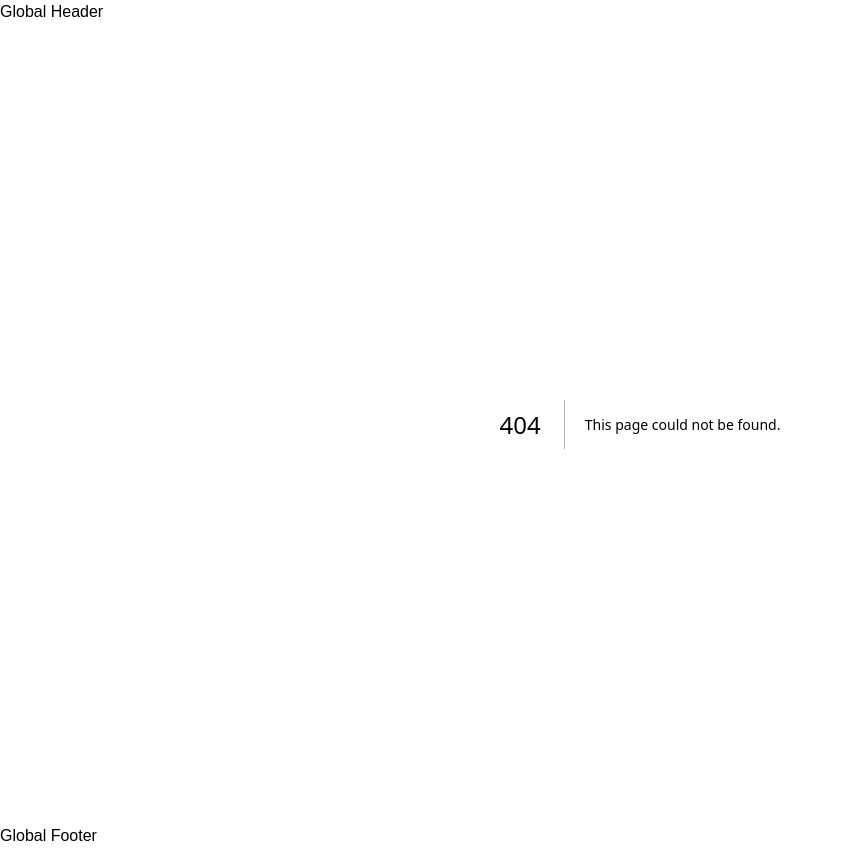
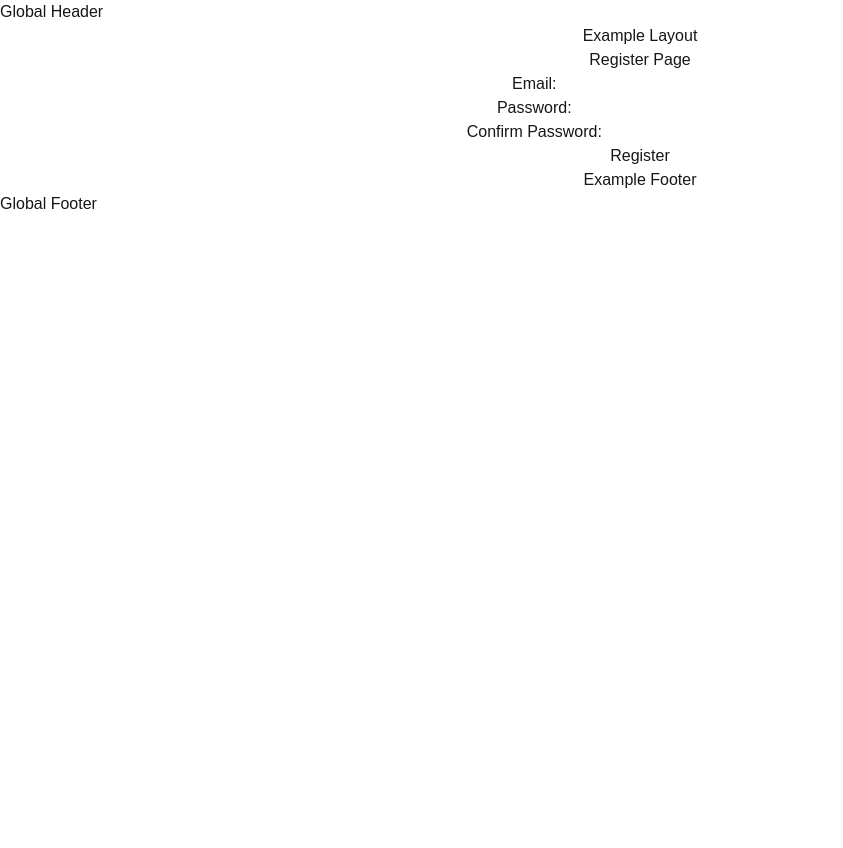
Before and after one commit to asrim10/next-35b, a Next.js app: page /example/register-input-form/register in a window 1280 px wide. Before the commit this address had no page. Shown: the whole page, without its empty margins (0-843 px from the left). After the commit the page ends 800 px from the top, so only its background shows below. Built offline with nearby package versions, Linux system fonts and the light colour scheme.

Commit message:
registration using customhook

```diff
--- a/app/example/input-form/hooks/use-login.ts
+++ b/app/example/input-form/hooks/use-login.ts
@@ -1,5 +1,5 @@
 import { useState, ChangeEvent } from "react";
-
+//custom hook
 //hook naming convention: "use" + Functionality
 export const useLoginForm = () => {
   const [email, setEmail] = useState("");
@@ -15,7 +15,7 @@ export const useLoginForm = () => {
       email,
       password,
     };
-    alert("Login with" + email + " " + password);
+    alert("Login with " + email + " " + password);
     //call api later
   };
 
--- a/app/example/input-form/page.tsx
+++ b/app/example/input-form/page.tsx
@@ -1,6 +1,6 @@
 "use client";
 
-import { ChangeEvent, useState } from "react";
+import { ChangeEvent, use, useState } from "react";
 import { useLoginForm } from "./hooks/use-login";
 export default function Page() {
   // const [email, setEmail] = useState("");
@@ -10,7 +10,9 @@ export default function Page() {
   //     // e- event, target -element, value- current value of input
   // }
   const { email, password, handleEmail, handlePassword, handleSubmit } =
-    useLoginForm();
+    useLoginForm(); // destructure returned object from hook
+
+  const from = useLoginForm(); //entire object
 
   return (
     <div>
@@ -18,8 +20,8 @@ export default function Page() {
         <label htmlFor="">Email</label>
         <input
           type="email"
-          value={email}
-          onChange={handleEmail}
+          value={from.email}
+          onChange={from.handleEmail}
           className="bg-amber-200 ml-5 text-black"
         />
       </div>
@@ -27,12 +29,12 @@ export default function Page() {
         <label htmlFor="">Password</label>
         <input
           type="password"
-          value={password}
-          onChange={handlePassword}
+          value={from.password}
+          onChange={from.handlePassword}
           className="ml-5 bg-amber-300 text-black"
         />
       </div>
-      <button onClick={() => alert("Email: " + email)}> Test</button>
+      <button onClick={from.handleSubmit}> Test</button>
     </div>
   );
 }
--- /dev/null
+++ b/app/example/register-input-form/(RegisterFormTask)/_components/register-form.tsx
@@ -0,0 +1,34 @@
+"use client";
+
+import { ChangeEvent, use, useState } from "react";
+import { useRegisterFrom } from "../../hooks/use-register";
+
+export default function RegisterForm() {
+  const form = useRegisterFrom();
+
+  return (
+    <div>
+      <div>
+        <label htmlFor="">Email: </label>
+        <input type="email" value={form.email} onChange={form.handleEmail} />
+      </div>
+      <div>
+        <label htmlFor=""> Password: </label>
+        <input
+          type="password"
+          onChange={form.handlePassword}
+          value={form.password}
+        />
+      </div>
+      <div>
+        <label htmlFor=""> Confirm Password: </label>
+        <input
+          type="password"
+          onChange={form.handleConfirmPassword}
+          value={form.confirmPassword}
+        />
+      </div>
+      <button onClick={form.handleSubmit}> Register</button>
+    </div>
+  );
+}
--- /dev/null
+++ b/app/example/register-input-form/hooks/use-register.ts
@@ -0,0 +1,46 @@
+import { useState, ChangeEvent } from "react";
+//custom hook
+//hook naming convention: "use" + Functionality
+export const useRegisterFrom = () => {
+  const [email, setEmail] = useState("");
+  const [password, setPassword] = useState("");
+  const [confirmPassword, setConfirmPassword] = useState("");
+
+  const handleEmail = (e: ChangeEvent<HTMLInputElement>) => {
+    setEmail(e.target.value);
+  };
+  const handlePassword = (e: ChangeEvent<HTMLInputElement>) => {
+    setPassword(e.target.value);
+  };
+  const handleConfirmPassword = (e: ChangeEvent<HTMLInputElement>) => {
+    setConfirmPassword(e.target.value);
+  };
+  const handleSubmit = () => {
+    const registerData = {
+      email,
+      password,
+      confirmPassword,
+    };
+    if (
+      email.length === 0 ||
+      password.length === 0 ||
+      confirmPassword.length === 0
+    ) {
+      alert("All fields are required");
+    } else if (password !== confirmPassword) {
+      alert("Password and Confirm Password must be same");
+    } else {
+      alert("Registration Successfull");
+    }
+  };
+
+  return {
+    email,
+    password,
+    confirmPassword,
+    handleEmail,
+    handlePassword,
+    handleConfirmPassword,
+    handleSubmit,
+  };
+};
--- /dev/null
+++ b/app/example/register-input-form/register/page.tsx
@@ -0,0 +1,10 @@
+import RegisterForm from "../(RegisterFormTask)/_components/register-form";
+export default function Page() {
+  //nap
+  return (
+    <div className="items-center text-center">
+      Register Page
+      <RegisterForm />
+    </div>
+  );
+}
```
